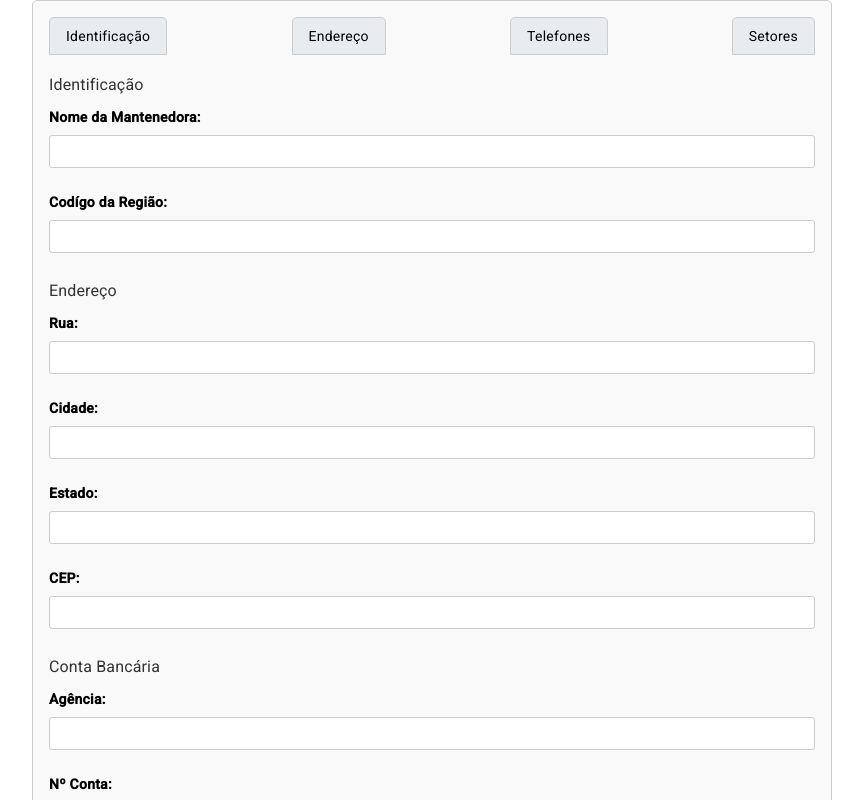
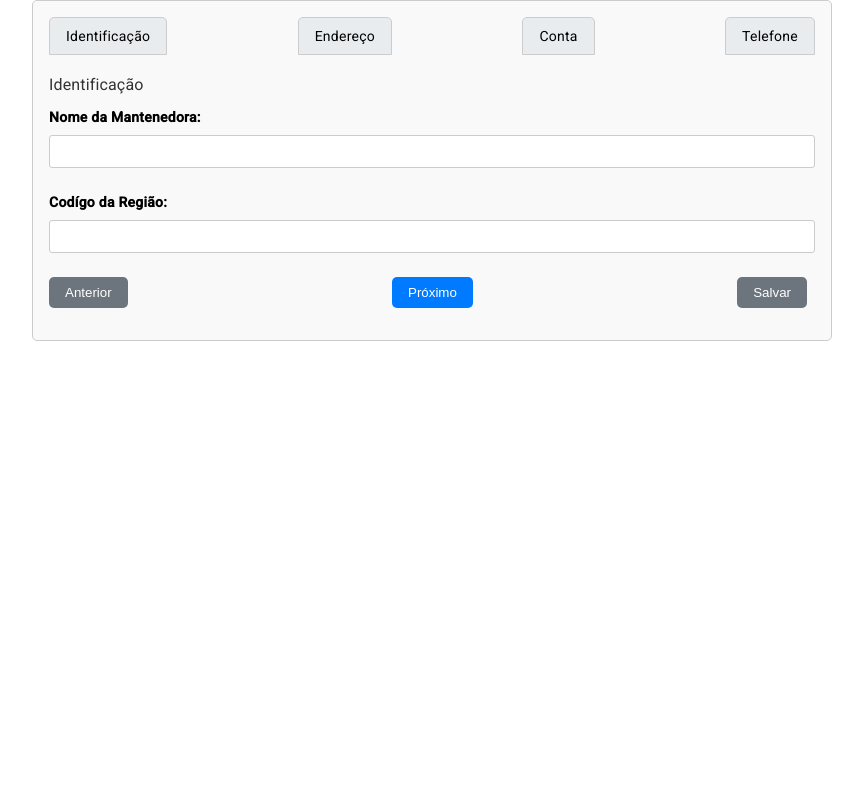
Before and after one commit to Isaquesantos7/formul-rio--reativo-etapas, an Angular app: page / in a window 1280 px wide. Shown: the top 800 px of the page, without its empty margins (208-1071 px from the left). Built offline with nearby package versions, Linux system fonts and the light colour scheme.

Commit message:
feat: navegacao proximo e anterior

```diff
--- a/src/app/form/form.component.html
+++ b/src/app/form/form.component.html
@@ -2,11 +2,11 @@
     <ul class="tabs">
         <li>Identificação</li>
         <li>Endereço</li>
-        <li>Telefones</li>
-        <li>Setores</li>
+        <li>Conta</li>
+        <li>Telefone</li>
     </ul>
 
-    <div formGroupName="identificacao">
+    <div *ngIf="currentTab === 0" formGroupName="identificacao">
         <h3>Identificação</h3>
         <div>
             <label for="nome">Nome da Mantenedora:</label>
@@ -24,7 +24,7 @@
         </div>
     </div>
 
-    <div formGroupName="endereco">
+    <div *ngIf="currentTab === 1" formGroupName="endereco">
         <h3>Endereço</h3>
         <div>
             <label for="rua">Rua:</label>
@@ -56,7 +56,7 @@
         </div>
     </div>
 
-    <div formGroupName="conta">
+    <div *ngIf="currentTab === 2" formGroupName="conta">
         <h3>Conta Bancária</h3>
         <div>
             <label for="agencia">Agência:</label>
@@ -88,7 +88,7 @@
         </div>
     </div>
 
-    <div formArrayName="telefone">
+    <div *ngIf="currentTab === 3" formArrayName="telefone">
         <h3>Telefone:</h3>
         <table>
             <thead>
@@ -116,8 +116,8 @@
     </div>
 
     <div class="buttons">
-        <button type="button">Anterior</button>
-        <button type="button">Próximo</button>
-        <button type="submit" (click)="onSubmit()">Salvar</button>
+        <button type="button" (click)="prevTab()" [disabled]="currentTab === 0">Anterior</button>
+        <button type="button" (click)="nextTab()" [disabled]="currentTab === 3">Próximo</button>
+        <button type="submit" (click)="onSubmit()" [disabled]="form.invalid">Salvar</button>
     </div>
 </form>
--- a/src/app/form/form.component.ts
+++ b/src/app/form/form.component.ts
@@ -16,6 +16,7 @@ import { FormArray, FormBuilder, FormGroup, ReactiveFormsModule, Validators } fr
 
 export class FormComponent {
   protected form!: FormGroup;
+  protected currentTab: number = 0;
 
   constructor(private formBuildService: FormBuilder) {
     this.form = this.formBuildService.group({
@@ -59,8 +60,16 @@ export class FormComponent {
     this.telefone.removeAt(index);
   }
 
+  public nextTab(): void {
+    this.currentTab++;
+  }
+
+  public prevTab(): void {
+    this.currentTab--;
+  }
+
   public onSubmit(): void {
-    if (this.form.value) {
+    if (this.form.invalid) {
       return;
     }
 
```
